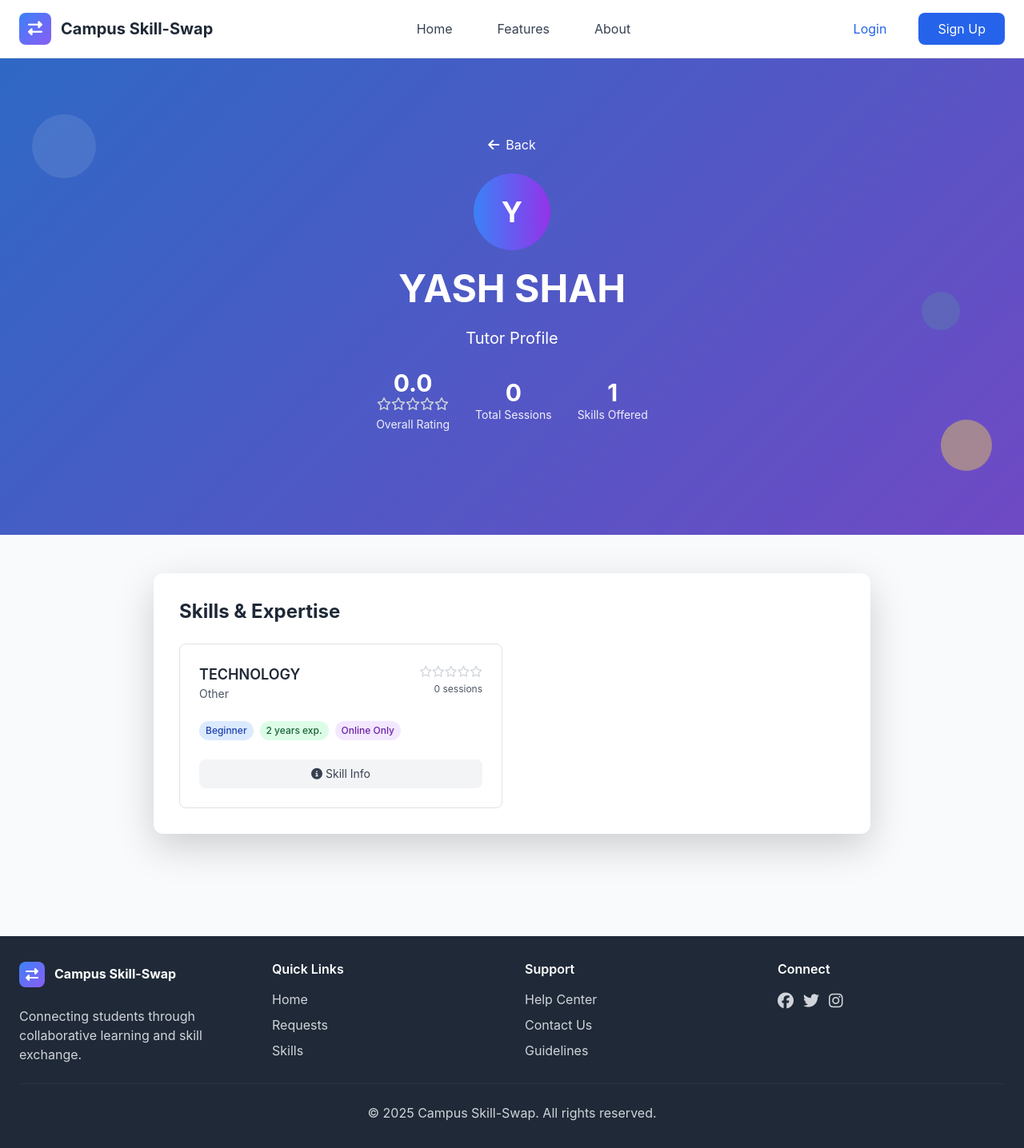
After one commit to yashshah196400307138-ai/task_skill_swap, a Django app: page /skills/tutor/1/ in a window 1280 px wide. The commit adds this page. Shown: the whole page at 80% size. Run offline with Django 5.2, Linux system fonts and the light colour scheme; data comes from the database, SQL or seed files in the repository; some libraries are stand-ins or nearby versions.

Commit message:
Add skill detail, find tutors, and tutor profile pages (#3)
Co-authored-by: Cursor Agent <cursoragent@cursor.com>

```diff
--- a/skills/urls.py
+++ b/skills/urls.py
@@ -9,6 +9,7 @@ urlpatterns = [
     path('trending/more/', views.TrendingSkillsMoreView.as_view(), name='trending_skills_more'),
     path('categories/', views.SkillCategoryListView.as_view(), name='category_list'),
     path('category/<int:category_id>/', views.SkillCategoryDetailView.as_view(), name='category_detail'),
+    path('<int:pk>/', views.SkillDetailView.as_view(), name='skill_detail'),
 
     # Add Skill
     path('add/', views.AddSkillView.as_view(), name='add_skill'),
@@ -31,6 +32,10 @@ urlpatterns = [
     path('matches/', views.SkillMatchListView.as_view(), name='match_list'),
     path('matches/<int:pk>/dismiss/', views.dismiss_skill_match, name='match_dismiss'),
 
+    # Find tutors
+    path('<int:skill_id>/find-tutors/', views.FindTutorsView.as_view(), name='find_tutors'),
+    path('tutor/<int:user_id>/', views.TutorProfileView.as_view(), name='tutor_profile'),
+
     # AJAX endpoints
     path('ajax/skill-autocomplete/', views.SkillAutocompleteView.as_view(), name='skill_autocomplete'),
     path('ajax/get-skills-by-category/', views.get_skills_by_category, name='get_skills_by_category'),
--- a/skills/views.py
+++ b/skills/views.py
@@ -5,7 +5,8 @@ from django.contrib import messages
 from django.views.generic import ListView, DetailView, CreateView, UpdateView, DeleteView
 from django.urls import reverse_lazy
 from django.http import JsonResponse
-from django.db.models import Count
+from django.db.models import Count, Avg
+from django.contrib.auth.models import User
 
 from .models import Skill, SkillCategory, OfferedSkill, DesiredSkill, SkillMatch
 from .forms import OfferedSkillForm, DesiredSkillForm, SkillSearchForm
@@ -250,6 +251,17 @@ class AddSkillView(LoginRequiredMixin, CreateView):
         form.instance.user = self.request.user
         return super().form_valid(form)
 
+    def get_context_data(self, **kwargs):
+        context = super().get_context_data(**kwargs)
+        # Get trending skills (top 10 by offered count)
+        trending_skills = (Skill.objects
+                         .filter(category__is_active=True)
+                         .annotate(offered_count=Count('offered_by_users'))
+                         .filter(offered_count__gt=0)
+                         .order_by('-offered_count', 'name')[:10])
+        context['trending_skills'] = trending_skills
+        return context
+
 
 @login_required
 def get_skills_by_category(request):
@@ -291,3 +303,76 @@ class TrendingSkillsMoreView(LoginRequiredMixin, ListView):
         context = super().get_context_data(**kwargs)
         context['page_title'] = 'All Trending Skills'
         return context
+
+
+class SkillDetailView(DetailView):
+    """View to show skill details with tutors and find tutors option"""
+    model = Skill
+    template_name = 'skills/skill_detail.html'
+    context_object_name = 'skill'
+
+    def get_context_data(self, **kwargs):
+        context = super().get_context_data(**kwargs)
+        skill = self.get_object()
+
+        # Get tutors offering this skill (top 3 by rating)
+        top_tutors = (OfferedSkill.objects
+                     .filter(skill=skill, is_active=True)
+                     .select_related('user')
+                     .order_by('-average_rating', '-total_sessions')[:3])
+
+        context['top_tutors'] = top_tutors
+        context['total_tutors'] = OfferedSkill.objects.filter(skill=skill, is_active=True).count()
+
+        return context
+
+
+class FindTutorsView(ListView):
+    """View to show all tutors who offer a specific skill"""
+    model = OfferedSkill
+    template_name = 'skills/find_tutors.html'
+    context_object_name = 'tutors'
+    paginate_by = 12
+
+    def get_queryset(self):
+        skill_id = self.kwargs['skill_id']
+        return (OfferedSkill.objects
+                .filter(skill_id=skill_id, is_active=True)
+                .select_related('user', 'skill')
+                .order_by('-average_rating', '-total_sessions'))
+
+    def get_context_data(self, **kwargs):
+        context = super().get_context_data(**kwargs)
+        skill_id = self.kwargs['skill_id']
+        context['skill'] = get_object_or_404(Skill, id=skill_id)
+        return context
+
+
+class TutorProfileView(DetailView):
+    """View to show tutor profile with skills and rating"""
+    model = User
+    template_name = 'skills/tutor_profile.html'
+    context_object_name = 'tutor'
+    pk_url_kwarg = 'user_id'
+
+    def get_context_data(self, **kwargs):
+        context = super().get_context_data(**kwargs)
+        tutor = self.get_object()
+
+        # Get all skills offered by this tutor
+        offered_skills = (OfferedSkill.objects
+                         .filter(user=tutor, is_active=True)
+                         .select_related('skill', 'skill__category')
+                         .order_by('-average_rating', 'skill__name'))
+
+        context['offered_skills'] = offered_skills
+
+        # Calculate overall rating
+        overall_rating = offered_skills.aggregate(
+            avg_rating=Avg('average_rating'),
+            total_sessions=Count('total_sessions')
+        )
+        context['overall_rating'] = overall_rating['avg_rating'] or 0
+        context['total_sessions'] = sum([skill.total_sessions for skill in offered_skills])
+
+        return context
--- /dev/null
+++ b/templates/skills/tutor_profile.html
@@ -0,0 +1,208 @@
+{% extends 'base.html' %}
+{% load static %}
+
+{% block title %}{{ tutor.first_name }} {{ tutor.last_name|default:tutor.username }} - Tutor Profile | Campus Skill-Swap{% endblock %}
+
+{% block content %}
+<section class="gradient-bg relative overflow-hidden">
+    <div class="absolute inset-0 bg-black opacity-20"></div>
+    <div class="relative container mx-auto px-4 py-16 lg:py-24">
+        <div class="text-center text-white">
+            <nav class="mb-6">
+                <a href="javascript:history.back()" class="text-white hover:text-yellow-300 transition-colors">
+                    <i class="fas fa-arrow-left mr-2"></i>Back
+                </a>
+            </nav>
+            <div class="w-24 h-24 bg-gradient-to-r from-blue-500 to-purple-600 rounded-full flex items-center justify-center text-white text-4xl font-bold mx-auto mb-6">
+                {{ tutor.first_name.0|default:tutor.username.0|upper }}
+            </div>
+            <h1 class="text-4xl lg:text-5xl font-bold mb-4">
+                {{ tutor.first_name }} {{ tutor.last_name|default:tutor.username }}
+            </h1>
+            <p class="text-lg lg:text-xl mb-6">Tutor Profile</p>
+            <div class="flex justify-center items-center space-x-8 mb-8">
+                <div class="text-center">
+                    <div class="text-3xl font-bold">{{ overall_rating|floatformat:1 }}</div>
+                    <div class="flex justify-center mb-2">
+                        {% for i in "12345" %}
+                            {% if forloop.counter <= overall_rating|floatformat:0 %}
+                                <i class="fas fa-star text-yellow-400"></i>
+                            {% else %}
+                                <i class="far fa-star text-gray-300"></i>
+                            {% endif %}
+                        {% endfor %}
+                    </div>
+                    <div class="text-sm opacity-90">Overall Rating</div>
+                </div>
+                <div class="text-center">
+                    <div class="text-3xl font-bold">{{ total_sessions }}</div>
+                    <div class="text-sm opacity-90">Total Sessions</div>
+                </div>
+                <div class="text-center">
+                    <div class="text-3xl font-bold">{{ offered_skills|length }}</div>
+                    <div class="text-sm opacity-90">Skills Offered</div>
+                </div>
+            </div>
+        </div>
+    </div>
+    <div class="absolute top-20 left-10 w-20 h-20 bg-white opacity-10 rounded-full animate-bounce"></div>
+    <div class="absolute bottom-20 right-10 w-16 h-16 bg-yellow-300 opacity-20 rounded-full animate-pulse"></div>
+    <div class="absolute top-1/2 right-20 w-12 h-12 bg-green-400 opacity-15 rounded-full animate-bounce delay-75"></div>
+</section>
+
+<section class="py-12 bg-gray-50">
+    <div class="container mx-auto px-4">
+        <div class="max-w-4xl mx-auto">
+            {% if offered_skills %}
+                <div class="bg-white rounded-xl shadow-lg p-8 mb-8">
+                    <h2 class="text-2xl font-bold text-gray-800 mb-6">Skills & Expertise</h2>
+                    <div class="grid md:grid-cols-2 gap-6">
+                        {% for skill in offered_skills %}
+                        <div class="border border-gray-200 rounded-lg p-6 hover:shadow-md transition-shadow">
+                            <div class="flex items-start justify-between mb-4">
+                                <div>
+                                    <h3 class="text-lg font-semibold text-gray-800">{{ skill.skill.name }}</h3>
+                                    <p class="text-sm text-gray-600">{{ skill.skill.category.name }}</p>
+                                </div>
+                                <div class="text-right">
+                                    <div class="flex items-center justify-end mb-1">
+                                        {% for i in "12345" %}
+                                            {% if forloop.counter <= skill.average_rating|floatformat:0 %}
+                                                <i class="fas fa-star text-yellow-400 text-sm"></i>
+                                            {% else %}
+                                                <i class="far fa-star text-gray-300 text-sm"></i>
+                                            {% endif %}
+                                        {% endfor %}
+                                    </div>
+                                    <p class="text-xs text-gray-600">{{ skill.total_sessions }} sessions</p>
+                                </div>
+                            </div>
+
+                            <div class="mb-4">
+                                <div class="flex flex-wrap gap-2">
+                                    <span class="inline-block bg-blue-100 text-blue-800 px-2 py-1 rounded-full text-xs font-medium">
+                                        {{ skill.get_proficiency_level_display }}
+                                    </span>
+                                    <span class="inline-block bg-green-100 text-green-800 px-2 py-1 rounded-full text-xs font-medium">
+                                        {{ skill.years_of_experience }} years exp.
+                                    </span>
+                                    <span class="inline-block bg-purple-100 text-purple-800 px-2 py-1 rounded-full text-xs font-medium">
+                                        {{ skill.get_teaching_preference_display }}
+                                    </span>
+                                </div>
+                            </div>
+
+                            {% if skill.description %}
+                                <p class="text-gray-600 text-sm mb-4">{{ skill.description|truncatewords:30 }}</p>
+                            {% endif %}
+
+                            <div class="flex space-x-2">
+                                <a href="{% url 'skills:skill_detail' skill.skill.id %}" class="flex-1 bg-gray-100 text-gray-700 py-2 px-3 rounded-lg text-center text-sm hover:bg-gray-200 transition-colors">
+                                    <i class="fas fa-info-circle mr-1"></i>Skill Info
+                                </a>
+                                {% if user.is_authenticated and user != tutor %}
+                                    <button onclick="requestSkill({{ tutor.id }}, '{{ tutor.first_name|default:tutor.username }}', '{{ skill.skill.name }}')" class="flex-1 bg-blue-600 text-white py-2 px-3 rounded-lg text-center text-sm hover:bg-blue-700 transition-colors">
+                                        <i class="fas fa-paper-plane mr-1"></i>Request
+                                    </button>
+                                {% endif %}
+                            </div>
+                        </div>
+                        {% endfor %}
+                    </div>
+                </div>
+
+                {% if user.is_authenticated and user != tutor %}
+                <div class="bg-white rounded-xl shadow-lg p-8 text-center">
+                    <h2 class="text-2xl font-bold text-gray-800 mb-4">Ready to Learn?</h2>
+                    <p class="text-gray-600 mb-6">Connect with {{ tutor.first_name|default:tutor.username }} to start your learning journey!</p>
+                    <button onclick="requestGeneral({{ tutor.id }}, '{{ tutor.first_name|default:tutor.username }}')" class="bg-gradient-to-r from-blue-600 to-purple-600 text-white py-3 px-8 rounded-lg text-lg font-semibold hover:from-blue-700 hover:to-purple-700 transition-all transform hover:scale-105 shadow-lg">
+                        <i class="fas fa-paper-plane mr-2"></i>Send General Request
+                    </button>
+                </div>
+                {% endif %}
+            {% else %}
+                <div class="bg-white rounded-xl shadow-lg p-12 text-center">
+                    <i class="fas fa-info-circle text-gray-400 text-6xl mb-6"></i>
+                    <h3 class="text-2xl font-semibold text-gray-700 mb-4">No Skills Listed</h3>
+                    <p class="text-gray-600">This tutor hasn't added any skills yet.</p>
+                </div>
+            {% endif %}
+        </div>
+    </div>
+</section>
+
+<!-- Request Modal -->
+<div id="requestModal" class="fixed inset-0 bg-gray-600 bg-opacity-50 hidden items-center justify-center z-50">
+    <div class="bg-white rounded-lg p-8 max-w-md w-full mx-4">
+        <h3 class="text-xl font-bold mb-4">Send Tutoring Request</h3>
+        <p class="text-gray-600 mb-6">
+            Send a message to <span id="tutorName" class="font-semibold"></span>
+            <span id="skillName"></span>.
+        </p>
+        <form id="requestForm">
+            {% csrf_token %}
+            <input type="hidden" id="tutorId" name="tutor_id">
+            <input type="hidden" id="skillId" name="skill_id">
+            <div class="mb-4">
+                <label for="subject" class="block text-gray-700 font-medium mb-2">Subject:</label>
+                <input type="text" id="subject" name="subject" class="w-full px-3 py-2 border border-gray-300 rounded-lg focus:ring-2 focus:ring-blue-500 focus:border-transparent" readonly>
+            </div>
+            <div class="mb-4">
+                <label for="message" class="block text-gray-700 font-medium mb-2">Message:</label>
+                <textarea id="message" name="message" rows="4" class="w-full px-3 py-2 border border-gray-300 rounded-lg focus:ring-2 focus:ring-blue-500 focus:border-transparent" placeholder="Hi! I'm interested in learning and would love to schedule a session with you."></textarea>
+            </div>
+            <div class="flex space-x-4">
+                <button type="button" onclick="closeRequestModal()" class="flex-1 bg-gray-300 text-gray-700 py-2 px-4 rounded-lg hover:bg-gray-400 transition-colors">
+                    Cancel
+                </button>
+                <button type="submit" class="flex-1 bg-blue-600 text-white py-2 px-4 rounded-lg hover:bg-blue-700 transition-colors">
+                    Send Request
+                </button>
+            </div>
+        </form>
+    </div>
+</div>
+
+<script>
+function requestSkill(tutorId, tutorName, skillName) {
+    document.getElementById('tutorId').value = tutorId;
+    document.getElementById('tutorName').textContent = tutorName;
+    document.getElementById('skillName').textContent = 'for ' + skillName;
+    document.getElementById('subject').value = 'Tutoring Request for ' + skillName;
+    document.getElementById('message').placeholder = 'Hi! I\'m interested in learning ' + skillName + ' and would love to schedule a session with you.';
+    document.getElementById('requestModal').classList.remove('hidden');
+    document.getElementById('requestModal').classList.add('flex');
+}
+
+function requestGeneral(tutorId, tutorName) {
+    document.getElementById('tutorId').value = tutorId;
+    document.getElementById('tutorName').textContent = tutorName;
+    document.getElementById('skillName').textContent = '';
+    document.getElementById('subject').value = 'General Tutoring Request';
+    document.getElementById('message').placeholder = 'Hi! I\'m interested in learning from you and would love to discuss available tutoring options.';
+    document.getElementById('requestModal').classList.remove('hidden');
+    document.getElementById('requestModal').classList.add('flex');
+}
+
+function closeRequestModal() {
+    document.getElementById('requestModal').classList.add('hidden');
+    document.getElementById('requestModal').classList.remove('flex');
+}
+
+document.getElementById('requestForm').addEventListener('submit', function(e) {
+    e.preventDefault();
+
+    // Here you would typically send an AJAX request to handle the tutoring request
+    // For now, we'll just show a success message
+    alert('Request sent successfully! The tutor will be notified.');
+    closeRequestModal();
+});
+
+// Close modal when clicking outside
+document.getElementById('requestModal').addEventListener('click', function(e) {
+    if (e.target === this) {
+        closeRequestModal();
+    }
+});
+</script>
+{% endblock %}
```
Also changed, not shown: templates/skills/add_skill.html (+48 -4 lines), templates/skills/find_tutors.html (added, +185 -0 lines), templates/skills/skill_detail.html (added, +108 -0 lines).
